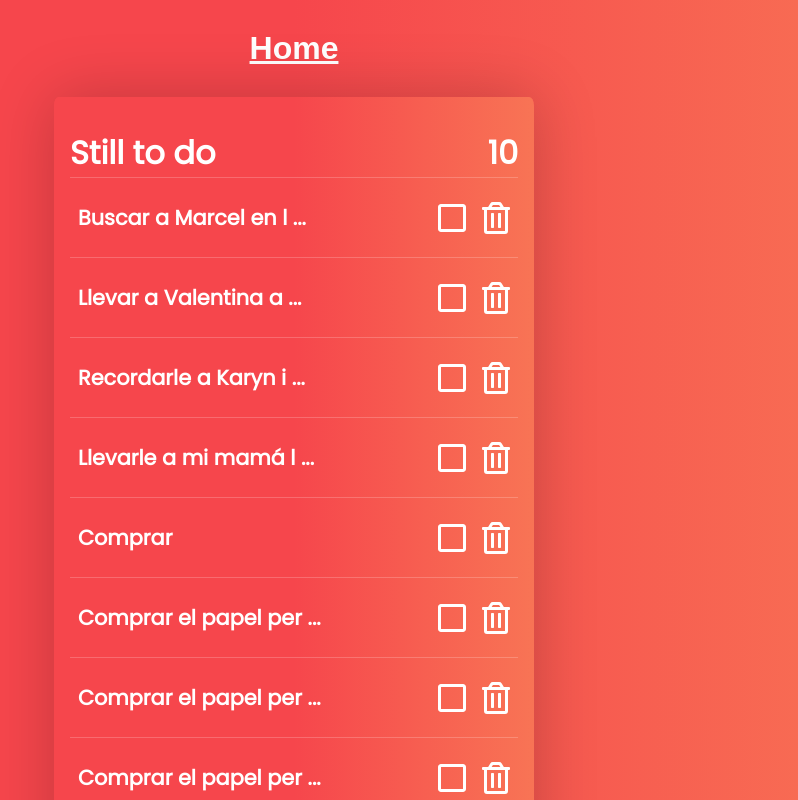
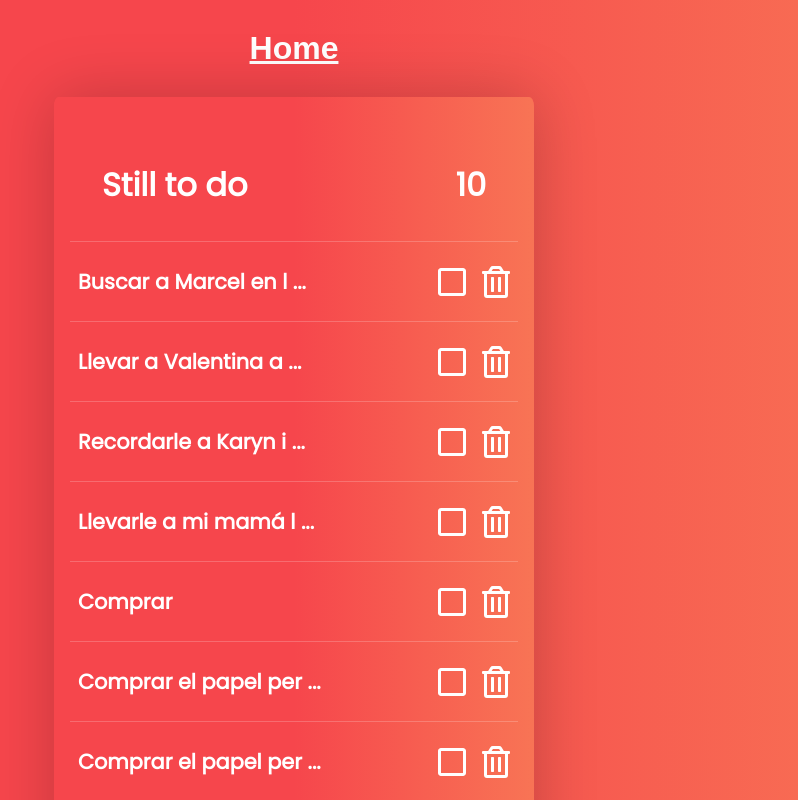
Before and after one commit to rennygalindez/todo-app-vue, a Vue app: page / in a window 1280 px wide. Shown: the top 800 px of the page, without its empty margins (346-1144 px from the left). Built offline with nearby package versions, Linux system fonts and the light colour scheme.

Commit message:
Few modifications

```diff
--- a/src/components/ToDoHeader.vue
+++ b/src/components/ToDoHeader.vue
@@ -4,7 +4,6 @@
     <p id="count">{{todoPedding}}</p>
   </div>
 </template>
-
 
 
 <script>
@@ -34,6 +33,7 @@ p {
 }
 
 #container-header {
-  overflow: auto;
+  overflow: hidden;
+  padding: 2rem;
 }
 </style>
```
